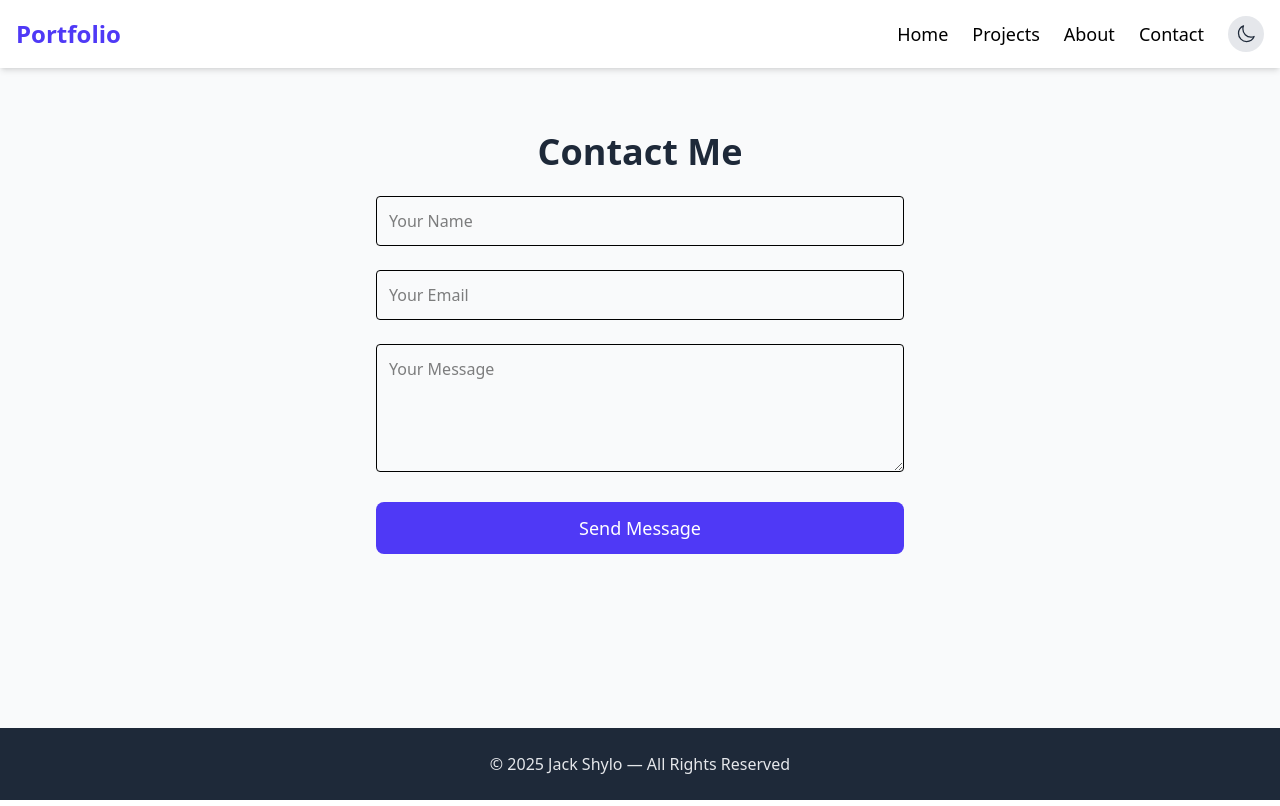
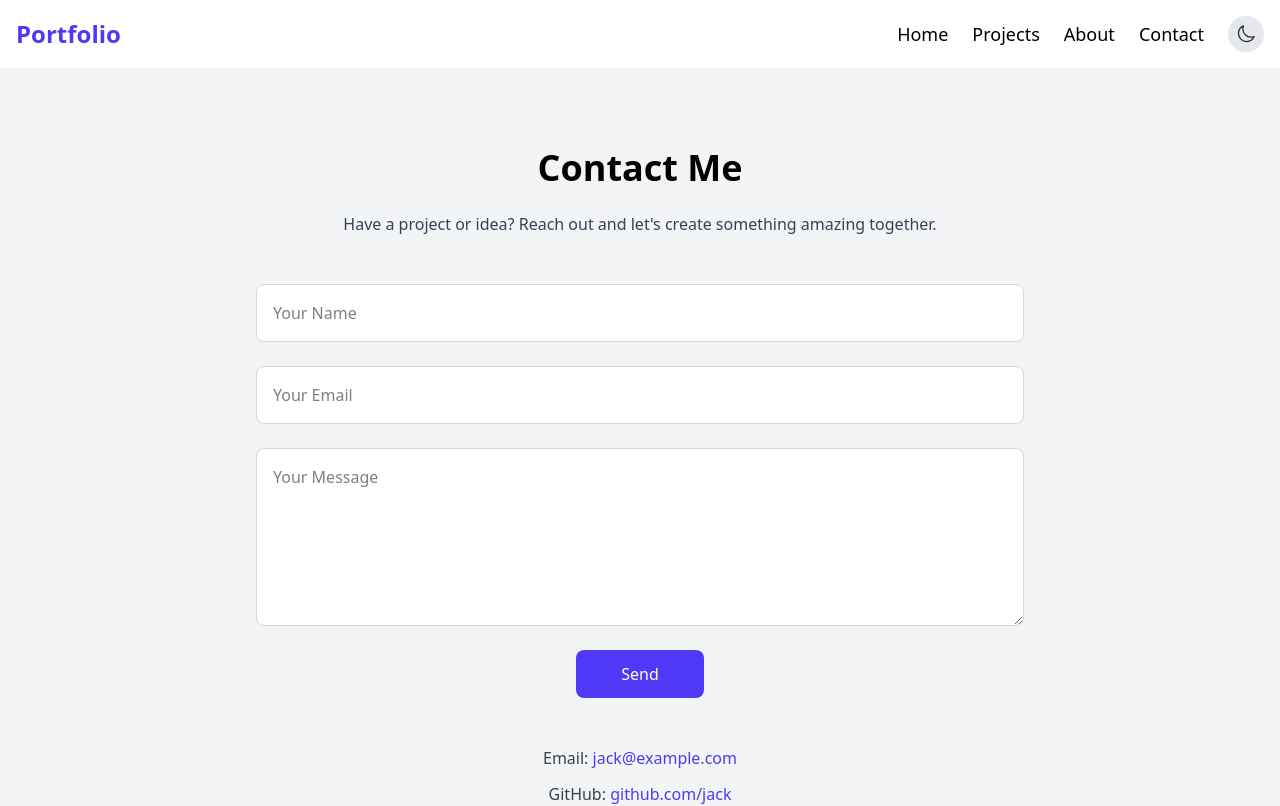
Before and after one commit to JackShylo/portfolio-app, a React (Vite) app: page /contact in a window 1280 px wide. Shown: the top 806 px of the page. Built offline with nearby package versions, Linux system fonts and the light colour scheme.

Commit message:
Spruced up Contact form

```diff
--- a/src/pages/Contact.jsx
+++ b/src/pages/Contact.jsx
@@ -1,32 +1,103 @@
+import { motion } from "framer-motion";
+import { useState } from "react";
+
 export default function Contact() {
+  const [formData, setFormData] = useState({ name: "", email: "", message: "" });
+  const [submitted, setSubmitted] = useState(false);
+
+  const handleChange = (e) => {
+    setFormData({ ...formData, [e.target.name]: e.target.value });
+  };
+
+  const handleSubmit = (e) => {
+    e.preventDefault();
+    // For now, mock submission
+    setSubmitted(true);
+    setFormData({ name: "", email: "", message: "" });
+  };
+
   return (
-    <section className="container mx-auto px-6 py-16 max-w-xl">
-      <h2 className="text-4xl font-bold mb-6 text-gray-800 text-center">
-        Contact Me
-      </h2>
+    <section className="py-20 px-6 bg-gray-100 dark:bg-gray-900 text-black dark:text-white">
+      <motion.div
+        className="max-w-3xl mx-auto"
+        initial={{ opacity: 0, y: 30 }}
+        whileInView={{ opacity: 1, y: 0 }}
+        viewport={{ once: true }}
+        transition={{ duration: 0.8 }}
+      >
+        <h2 className="text-4xl font-bold mb-6 text-center">Contact Me</h2>
+        <p className="text-center mb-12 text-gray-700 dark:text-gray-300">
+          Have a project or idea? Reach out and let's create something amazing together.
+        </p>
 
-      <form className="space-y-6">
-        <input
+        <form onSubmit={handleSubmit} className="flex flex-col gap-6">
+          <motion.input
             type="text"
+            name="name"
             placeholder="Your Name"
-          className="w-full p-3 border rounded"
+            value={formData.name}
+            onChange={handleChange}
+            required
+            className="p-4 rounded-lg border border-gray-300 dark:border-gray-700 bg-white dark:bg-gray-800 text-black dark:text-white focus:outline-none focus:ring-2 focus:ring-indigo-500 transition"
+            whileFocus={{ scale: 1.02 }}
           />
 
-        <input
+          <motion.input
             type="email"
+            name="email"
             placeholder="Your Email"
-          className="w-full p-3 border rounded"
+            value={formData.email}
+            onChange={handleChange}
+            required
+            className="p-4 rounded-lg border border-gray-300 dark:border-gray-700 bg-white dark:bg-gray-800 text-black dark:text-white focus:outline-none focus:ring-2 focus:ring-indigo-500 transition"
+            whileFocus={{ scale: 1.02 }}
           />
 
-        <textarea
+          <motion.textarea
+            name="message"
             placeholder="Your Message"
-          className="w-full p-3 border rounded h-32"
+            value={formData.message}
+            onChange={handleChange}
+            rows={6}
+            required
+            className="p-4 rounded-lg border border-gray-300 dark:border-gray-700 bg-white dark:bg-gray-800 text-black dark:text-white focus:outline-none focus:ring-2 focus:ring-indigo-500 transition"
+            whileFocus={{ scale: 1.02 }}
           />
 
-        <button className="w-full py-3 bg-indigo-600 text-white rounded-lg text-lg hover:bg-indigo-700">
-          Send Message
-        </button>
+          <motion.button
+            type="submit"
+            className="px-6 py-3 bg-indigo-600 text-white rounded-lg hover:bg-indigo-500 transition w-32 mx-auto"
+            whileHover={{ scale: 1.05 }}
+            whileTap={{ scale: 0.95 }}
+          >
+            Send
+          </motion.button>
+
+          {submitted && (
+            <motion.p
+              className="text-green-500 text-center mt-4"
+              initial={{ opacity: 0 }}
+              animate={{ opacity: 1 }}
+              transition={{ duration: 0.5 }}
+            >
+              Thank you! Your message has been sent.
+            </motion.p>
+          )}
         </form>
+
+        {/* Optional Contact Info */}
+        <motion.div
+          className="mt-12 text-center flex flex-col gap-3 text-gray-700 dark:text-gray-300"
+          initial={{ opacity: 0 }}
+          whileInView={{ opacity: 1 }}
+          viewport={{ once: true }}
+          transition={{ duration: 0.8, delay: 0.2 }}
+        >
+          <p>Email: <a href="mailto:jack@example.com" className="text-indigo-600 dark:text-indigo-400 hover:underline">jack@example.com</a></p>
+          <p>GitHub: <a href="https://github.com/jack" target="_blank" rel="noopener noreferrer" className="text-indigo-600 dark:text-indigo-400 hover:underline">github.com/jack</a></p>
+          <p>LinkedIn: <a href="https://linkedin.com/in/jack" target="_blank" rel="noopener noreferrer" className="text-indigo-600 dark:text-indigo-400 hover:underline">linkedin.com/in/jack</a></p>
+        </motion.div>
+      </motion.div>
     </section>
   );
 }
```
Lines whose indentation alone changed are shown as unchanged.
